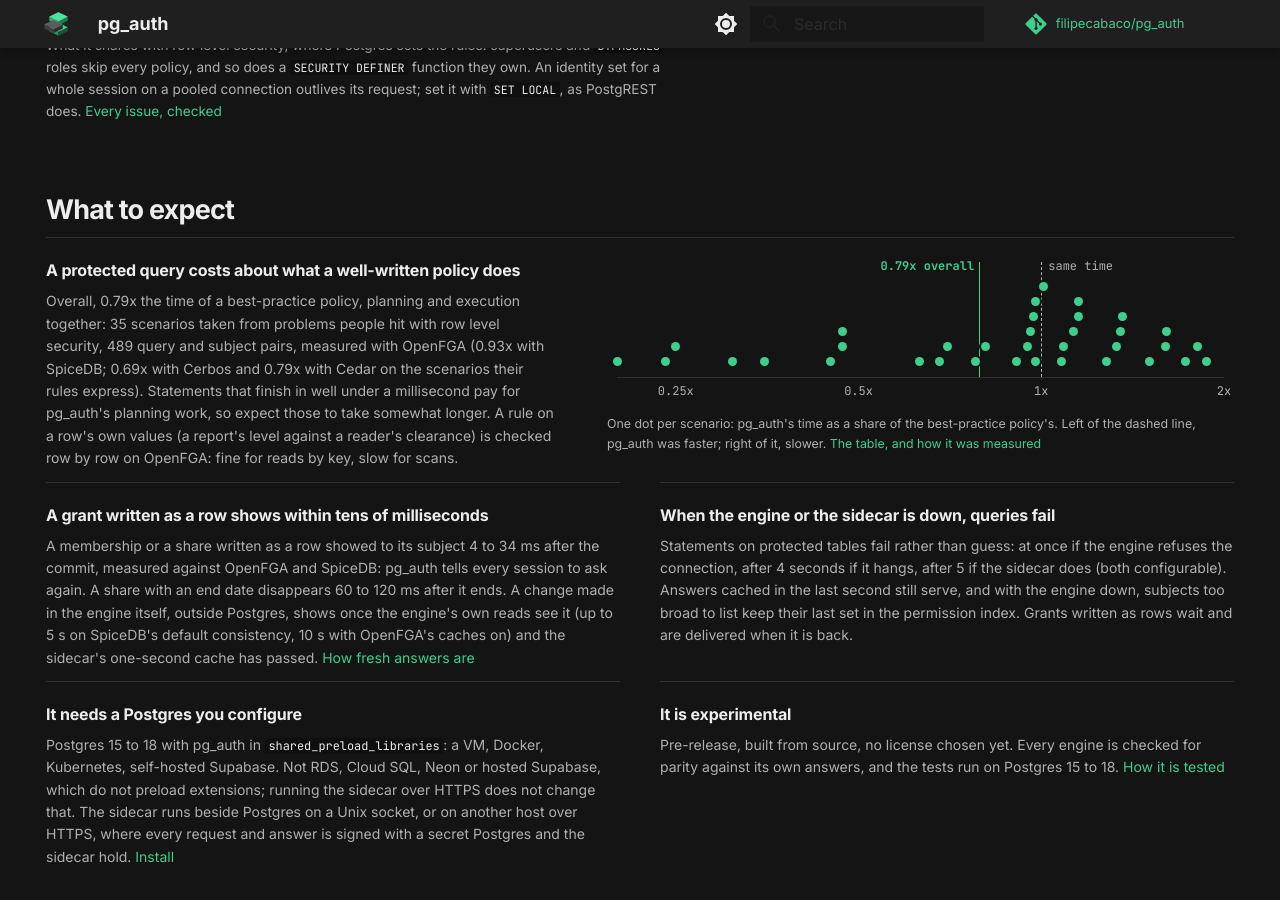
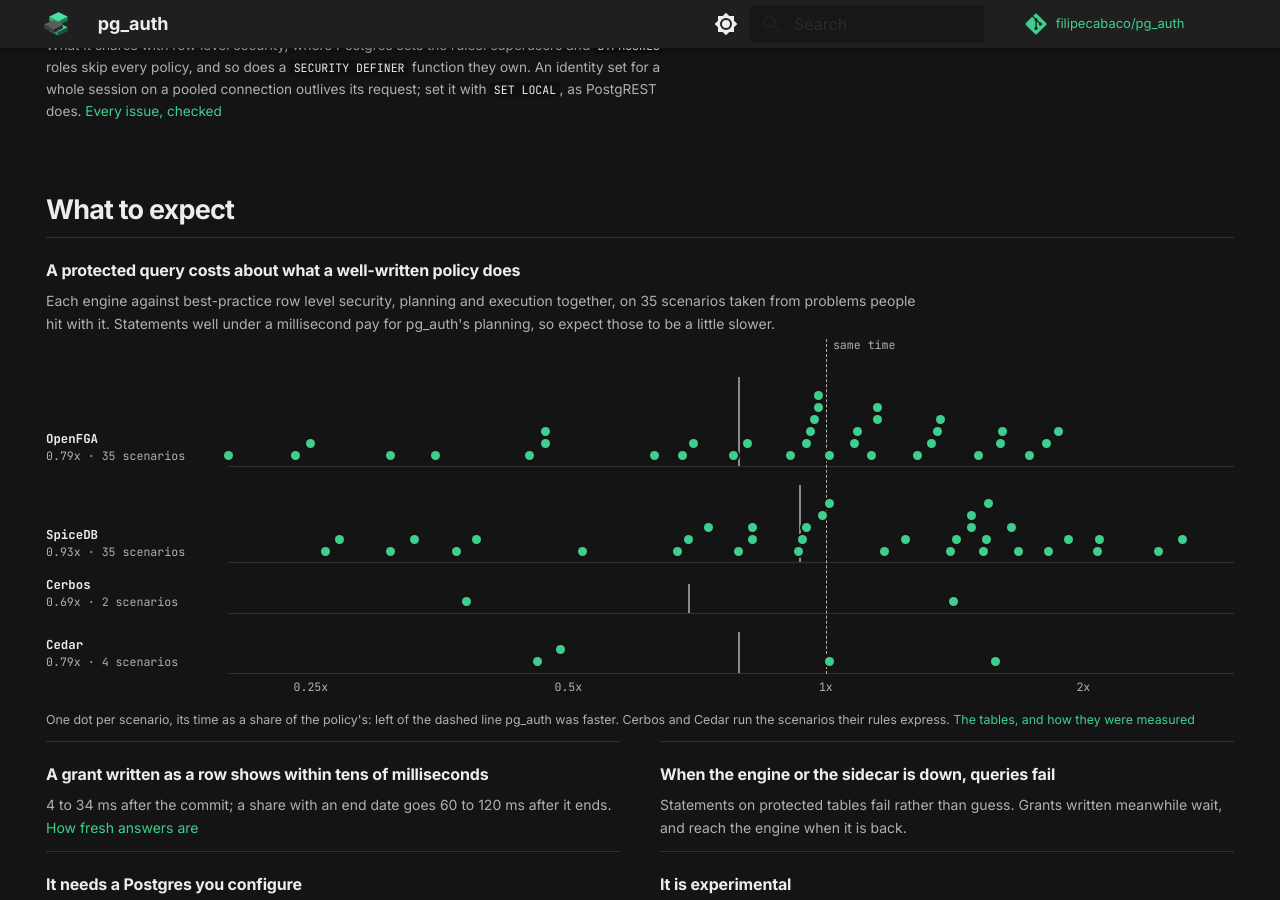
Before and after one commit to filipecabaco/pg_auth, an MkDocs documentation site: the page built from docs/index.md, in a window 1280 px wide and 900 px high, scrolled down 3170 px. Built offline with MkDocs 1.6.1 and Material for MkDocs 9.7.7, drawn with Linux system fonts in a browser that asks for light colours; comment, search, counter and statistics services are not loaded; some of the changed text lies outside the part shown.

Commit message:
Home page: each engine's benchmark in its own lane, What to expect in fewer words
The strip showed OpenFGA alone, with the other engines' figures in a sentence. It is now one
lane per engine on a shared log scale (0.2x to 3x: SpiceDB's slowest scenario is 2.6x), each
with its overall figure, its dots stacked, and the same-time line across all of them, full width
under the text; on a phone each name sits above its lane. engines_table.exs --home writes the
lanes, apply_zero.exs's `home` mode puts them in the page. The section's cards say what to
expect in a sentence or two each.

```diff
--- a/docs/stylesheets/home.css
+++ b/docs/stylesheets/home.css
@@ -587,7 +587,7 @@
 }
 
 .md-typeset .pa-proof a,
-.md-typeset .pa-strip figcaption a {
+.md-typeset .pa-lanes figcaption a {
   white-space: nowrap;
   text-underline-offset: 0.15em;
 }
@@ -711,10 +711,12 @@
 .pa-expect__item:first-child {
   grid-column: 1 / -1;
   display: grid;
-  grid-template-columns: minmax(0, 0.9fr) minmax(0, 1.1fr);
-  grid-template-areas: "head strip" "text strip";
-  column-gap: 2.4rem;
-  align-items: start;
+  grid-template-columns: minmax(0, 1fr);
+  grid-template-areas: "head" "text" "strip";
+}
+
+.md-typeset .pa-expect__item:first-child p {
+  max-width: 44rem;
 }
 
 .pa-expect__item:first-child h3 {
@@ -739,9 +741,12 @@
   margin: 0;
 }
 
-/* The strip: one dot per scenario on a log scale from 0.2x to 2x */
+/* The lanes: one per engine, one dot per scenario, on a shared log scale from 0.2x to 3x
+   (bench/docker/engines_table.exs --home writes them and stacks the dots) */
 
-.md-typeset .pa-strip {
+.md-typeset .pa-lanes {
+  --label: 8.5rem;
+  --gap: 0.6rem;
   grid-area: strip;
   display: block;
   width: auto;
@@ -749,67 +754,87 @@
   margin: 0.2rem 0 0;
 }
 
-.pa-strip__plot {
+.pa-lanes__plot {
   position: relative;
-  /* as many rows as the densest ratio needs (bench/docker/apply_zero.exs stacks the dots) */
-  height: calc(1.3rem + var(--rows, 3) * 0.75rem);
-  margin-inline: 0.5rem;
+  padding-top: 1rem;
+}
+
+.pa-lanes__lane {
+  display: grid;
+  grid-template-columns: var(--label) minmax(0, 1fr);
+  column-gap: var(--gap);
+  align-items: end;
+  padding-top: 0.7rem;
+}
+
+.pa-lanes__name {
+  padding-bottom: 0.2rem;
+  text-align: left;
+  font: 0.58rem/1.35 var(--pa-mono);
+  color: var(--pa-muted);
+}
+
+.pa-lanes__name b {
+  display: block;
+  font-weight: 600;
+  font-size: 0.62rem;
+  color: var(--md-default-fg-color);
+}
+
+.pa-lanes__track {
+  position: relative;
+  height: calc(1.1rem + var(--rows, 1) * 0.6rem);
   border-bottom: 1px solid var(--pa-line);
 }
 
-.pa-strip__plot i,
-.pa-strip__even,
-.pa-strip__overall,
-.pa-strip__axis span {
-  --pos: calc((log(var(--v)) - log(0.2)) / (log(2) - log(0.2)) * 100%);
+.pa-lanes__track i,
+.pa-lanes__overall,
+.pa-lanes__axis span {
+  --pos: calc((log(var(--v)) - log(0.2)) / (log(3) - log(0.2)) * 100%);
   position: absolute;
   left: var(--pos);
 }
 
-.pa-strip__even {
+/* the same time, across every lane: placed over the tracks' column */
+.pa-lanes__even {
+  --frac: calc((log(var(--v)) - log(0.2)) / (log(3) - log(0.2)));
+  position: absolute;
   top: 0;
   bottom: 0;
+  left: calc(var(--label) + var(--gap) + (100% - var(--label) - var(--gap)) * var(--frac));
   border-left: 1px dashed var(--pa-muted);
 }
 
-.pa-strip__even span {
+.pa-lanes__even span {
   position: absolute;
-  top: -0.2rem;
+  top: -0.1rem;
   left: 0.3rem;
-  font: 0.6rem var(--pa-mono);
+  font: 0.58rem var(--pa-mono);
   color: var(--pa-muted);
   white-space: nowrap;
 }
 
-/* the overall figure: a solid green line, its label to the left (the even line's is to the right) */
-.pa-strip__overall {
-  top: 0;
+/* each engine's overall figure, the one its label gives */
+.pa-lanes__overall {
+  top: 0.2rem;
   bottom: 0;
-  border-left: 1px solid var(--pa-green);
-}
-
-.pa-strip__overall span {
-  position: absolute;
-  top: -0.2rem;
-  right: 0.3rem;
-  font: 600 0.6rem var(--pa-mono);
-  color: var(--pa-green);
-  white-space: nowrap;
+  border-left: 2px solid var(--md-default-fg-color);
+  opacity: 0.55;
 }
 
 /* a hit target larger than the mark */
-.pa-strip__plot i {
-  bottom: calc(0.35rem + var(--row) * 0.75rem);
-  width: 0.9rem;
-  height: 0.9rem;
-  margin-left: -0.45rem;
+.pa-lanes__track i {
+  bottom: calc(0.15rem + var(--row) * 0.6rem);
+  width: 0.8rem;
+  height: 0.8rem;
+  margin-left: -0.4rem;
   display: grid;
   place-items: center;
   outline-offset: 0;
   border-radius: 50%;
 }
 
-.pa-strip__plot i::before {
+.pa-lanes__track i::before {
   content: "";
   width: 0.45rem;
   height: 0.45rem;
@@ -818,16 +843,16 @@
   box-shadow: 0 0 0 2px var(--md-default-bg-color);
 }
 
-.pa-strip__plot i:hover::before,
-.pa-strip__plot i:focus-visible::before {
+.pa-lanes__track i:hover::before,
+.pa-lanes__track i:focus-visible::before {
   background: var(--md-default-fg-color);
 }
 
-.pa-strip__plot i:hover::after,
-.pa-strip__plot i:focus-visible::after {
+.pa-lanes__track i:hover::after,
+.pa-lanes__track i:focus-visible::after {
   content: attr(data-tip);
   position: absolute;
-  bottom: 1.2rem;
+  bottom: 1.1rem;
   left: 50%;
   translate: -50% 0;
   padding: 0.3rem 0.45rem;
@@ -840,20 +865,37 @@
   pointer-events: none;
 }
 
-.pa-strip__axis {
+.pa-lanes__axis {
   position: relative;
   height: 1rem;
-  margin-inline: 0.5rem;
+  margin-left: calc(var(--label) + var(--gap));
 }
 
-.pa-strip__axis span {
+.pa-lanes__axis span {
   top: 0.25rem;
   translate: -50% 0;
-  font: 0.6rem var(--pa-mono);
+  font: 0.58rem var(--pa-mono);
   color: var(--pa-muted);
 }
 
-.md-typeset .pa-strip figcaption {
+/* on a phone each engine's name sits above its lane, which takes the full width */
+@media (max-width: 40em) {
+  .md-typeset .pa-lanes {
+    --label: 0rem;
+    --gap: 0rem;
+  }
+
+  .pa-lanes__lane {
+    grid-template-columns: minmax(0, 1fr);
+  }
+
+  .pa-lanes__track i::before {
+    width: 0.38rem;
+    height: 0.38rem;
+  }
+}
+
+.md-typeset .pa-lanes figcaption {
   margin: 0.8rem 0 0;
   font-style: normal;
   max-width: none;
@@ -941,13 +983,8 @@
   }
 
   .pa-compare,
-  .pa-install,
-  .pa-expect__item:first-child {
+  .pa-install {
     grid-template-columns: minmax(0, 1fr);
-  }
-
-  .pa-expect__item:first-child {
-    grid-template-areas: "head" "text" "strip";
   }
 
   .pa-expect__grid {
--- a/overrides/home.html
+++ b/overrides/home.html
@@ -476,8 +476,9 @@
 {# bench:stats:start #}
 {% set bench = {"ratio": 0.79, "pairs": 489, "scenarios": 35} %}
 {# bench:stats:end #}
-{# bench:rows:start #}
-{% set rows = [
+{# bench:engines:start #}
+{% set engines = [
+  {"name": "OpenFGA", "ratio": 0.79, "scenarios": 35, "dots": [
     ("nested-rls-chain", 0.20, 0),
     ("order-by-limit-selective-policy", 0.24, 0),
     ("hierarchical-permissions", 0.25, 1),
@@ -495,12 +496,12 @@
     ("supabase-chat-rooms", 0.95, 1),
     ("large-fulltext-search", 0.96, 2),
     ("partitioned-rls-no-pruning", 0.97, 3),
-  ("prepared-plan-role-revalidation", 0.98, 0),
-  ("view-owner-bypass", 0.98, 4),
-  ("org-membership", 1.01, 5),
-  ("rls-bypass-paths", 1.08, 0),
-  ("update-delete-bulk-rls-cost", 1.09, 1),
-  ("non-leakproof-operators-lose-index", 1.13, 2),
+    ("prepared-plan-role-revalidation", 0.98, 4),
+    ("view-owner-bypass", 0.98, 5),
+    ("org-membership", 1.01, 0),
+    ("rls-bypass-paths", 1.08, 1),
+    ("update-delete-bulk-rls-cost", 1.09, 2),
+    ("non-leakproof-operators-lose-index", 1.13, 0),
     ("leaky-function-and-leakproof-marking", 1.15, 3),
     ("policy-recursion-42p17", 1.15, 4),
     ("rls-best-case-tenant-column", 1.28, 0),
@@ -512,78 +513,116 @@
     ("partition-direct-access", 1.61, 2),
     ("jwt-claims-parsed-per-row", 1.73, 0),
     ("join-two-rls-tables", 1.81, 1),
-  ("tenant-skew-bad-estimates", 1.87, 0),
+    ("tenant-skew-bad-estimates", 1.87, 2)
+  ]},
+  {"name": "SpiceDB", "ratio": 0.93, "scenarios": 35, "dots": [
+    ("hierarchical-permissions", 0.26, 0),
+    ("order-by-limit-selective-policy", 0.27, 1),
+    ("nested-rls-chain", 0.31, 0),
+    ("large-membership-array-overhead", 0.33, 1),
+    ("supabase-storage-paths", 0.37, 0),
+    ("secdef-helper-oracle", 0.39, 1),
+    ("saas-project-hierarchy", 0.52, 0),
+    ("marketplace-two-party-orders", 0.67, 0),
+    ("larger-than-memory", 0.69, 1),
+    ("large-events-timeseries", 0.73, 2),
+    ("update-delete-bulk-rls-cost", 0.79, 0),
+    ("drive-nested-group-sharing", 0.82, 1),
+    ("membership-subplan-no-pullup", 0.82, 2),
+    ("rls-write-path", 0.93, 0),
+    ("large-fulltext-search", 0.94, 1),
+    ("supabase-owner-or-role", 0.95, 2),
+    ("prepared-plan-role-revalidation", 0.99, 3),
+    ("per-row-function-in-policy", 1.01, 4),
+    ("partitioned-rls-no-pruning", 1.17, 0),
+    ("rls-best-case-tenant-column", 1.24, 1),
+    ("rls-bypass-paths", 1.40, 0),
+    ("view-owner-bypass", 1.42, 1),
+    ("org-membership", 1.48, 2),
+    ("leaky-function-and-leakproof-marking", 1.48, 3),
+    ("supabase-claims-rbac", 1.53, 0),
+    ("update-select-coupling", 1.54, 1),
+    ("pool-session-state-leak", 1.55, 4),
+    ("non-leakproof-operators-lose-index", 1.65, 2),
+    ("policy-recursion-42p17", 1.68, 0),
+    ("join-two-rls-tables", 1.82, 0),
+    ("partition-direct-access", 1.92, 1),
+    ("supabase-chat-rooms", 2.08, 0),
+    ("jwt-claims-parsed-per-row", 2.09, 1),
+    ("missing-policy-index", 2.45, 0),
+    ("tenant-skew-bad-estimates", 2.61, 1)
+  ]},
+  {"name": "Cerbos", "ratio": 0.69, "scenarios": 2, "dots": [
+    ("supabase-owner-or-role", 0.38, 0),
+    ("rls-best-case-tenant-column", 1.41, 0)
+  ]},
+  {"name": "Cedar", "ratio": 0.79, "scenarios": 4, "dots": [
+    ("supabase-owner-or-role", 0.46, 0),
+    ("hierarchical-permissions", 0.49, 1),
+    ("org-membership", 1.01, 0),
+    ("rls-best-case-tenant-column", 1.58, 0)
+  ]},
 ] %}
-{# bench:rows:end #}
+{# bench:engines:end #}
 <section class="pa-section pa-expect" id="cost">
   <h2 class="pa-h2">What to expect</h2>
   <div class="pa-expect__grid">
     <div class="pa-expect__item">
       <h3>A protected query costs about what a well-written policy does</h3>
       <p>
-        Overall, {{ '%.2f' | format(bench.ratio) }}x the time of a best-practice policy, planning and
-        execution together: {{ bench.scenarios }} scenarios taken from problems people hit with row
-        level security, {{ bench.pairs }} query and subject pairs, measured with OpenFGA (0.93x with
-        SpiceDB; 0.69x with Cerbos and 0.79x with Cedar on the scenarios their rules express).
-        Statements
-        that finish in well under a millisecond pay for pg_auth's planning work, so expect those to
-        take somewhat longer. A rule on a row's own values (a report's level against a reader's
-        clearance) is checked row by row on OpenFGA: fine for reads by key, slow for scans.
+        Each engine against best-practice row level security, planning and execution together, on
+        {{ bench.scenarios }} scenarios taken from problems people hit with it. Statements well under
+        a millisecond pay for pg_auth's planning, so expect those to be a little slower.
       </p>
-      <figure class="pa-strip">
-        <div class="pa-strip__plot" style="--rows: {{ rows | map(attribute='2') | max + 1 }}" role="img" aria-label="Each scenario's pg_auth time as a share of best-practice row level security: from {{ '%.2f' | format(rows[0][1]) }}x to {{ '%.2f' | format(rows[-1][1]) }}x, {{ '%.2f' | format(bench.ratio) }}x overall">
-          <span class="pa-strip__even" style="--v: 1"><span>same time</span></span>
-          <span class="pa-strip__overall" style="--v: {{ bench.ratio }}"><span>{{ '%.2f' | format(bench.ratio) }}x overall</span></span>
-          {%- for name, v, row in rows %}
+      <figure class="pa-lanes">
+        <div class="pa-lanes__plot">
+          <span class="pa-lanes__even" style="--v: 1" aria-hidden="true"><span>same time</span></span>
+          {%- for e in engines %}
+          <div class="pa-lanes__lane" role="img" aria-label="{{ e.name }}: {{ '%.2f' | format(e.ratio) }}x the time of best-practice row level security over {{ e.scenarios }} scenarios, from {{ '%.2f' | format(e.dots[0][1]) }}x to {{ '%.2f' | format(e.dots[-1][1]) }}x">
+            <span class="pa-lanes__name"><b>{{ e.name }}</b>{{ '%.2f' | format(e.ratio) }}x &middot; {{ e.scenarios }} scenario{{ 's' if e.scenarios != 1 }}</span>
+            <div class="pa-lanes__track" style="--rows: {{ e.dots | map(attribute='2') | max + 1 }}">
+              <span class="pa-lanes__overall" style="--v: {{ e.ratio }}"></span>
+              {%- for name, v, row in e.dots %}
               <i tabindex="0" style="--v: {{ v }}; --row: {{ row }}" data-tip="{{ name }} · {{ '%.2f' | format(v) }}x"></i>
               {%- endfor %}
             </div>
-        <div class="pa-strip__axis" aria-hidden="true">
+          </div>
+          {%- endfor %}
+        </div>
+        <div class="pa-lanes__axis" aria-hidden="true">
           {%- for t, label in [(0.25, '0.25x'), (0.5, '0.5x'), (1, '1x'), (2, '2x')] %}<span style="--v: {{ t }}">{{ label }}</span>{% endfor %}
         </div>
-        <figcaption>One dot per scenario: pg_auth's time as a share of the best-practice policy's.
-          Left of the dashed line, pg_auth was faster; right of it, slower.
-          <a href="{{ 'benchmarks/' | url }}">The table, and how it was measured</a></figcaption>
+        <figcaption>One dot per scenario, its time as a share of the policy's: left of the dashed
+          line pg_auth was faster. Cerbos and Cedar run the scenarios their rules express.
+          <a href="{{ 'benchmarks/' | url }}">The tables, and how they were measured</a></figcaption>
       </figure>
     </div>
     <div class="pa-expect__item">
       <h3>A grant written as a row shows within tens of milliseconds</h3>
       <p>
-        A membership or a share written as a row showed to its subject 4 to 34 ms after the commit,
-        measured against OpenFGA and SpiceDB: pg_auth tells every session to ask again. A share with
-        an end date disappears 60 to 120 ms after it ends. A change made in the engine itself, outside
-        Postgres, shows once the engine's own reads see it (up to 5 s on SpiceDB's default
-        consistency, 10 s with OpenFGA's caches on) and the sidecar's one-second cache has passed.
+        4 to 34 ms after the commit; a share with an end date goes 60 to 120 ms after it ends.
         <a href="{{ 'usage/#8-how-fresh-answers-are' | url }}">How fresh answers are</a>
       </p>
     </div>
     <div class="pa-expect__item">
       <h3>When the engine or the sidecar is down, queries fail</h3>
       <p>
-        Statements on protected tables fail rather than guess: at once if the engine refuses the
-        connection, after 4 seconds if it hangs, after 5 if the sidecar does (both configurable).
-        Answers cached in the last second still serve, and with the engine down, subjects too broad
-        to list keep their last set in the permission index. Grants written as rows wait and are
-        delivered when it is back.
+        Statements on protected tables fail rather than guess. Grants written meanwhile wait, and
+        reach the engine when it is back.
       </p>
     </div>
     <div class="pa-expect__item">
       <h3>It needs a Postgres you configure</h3>
       <p>
-        Postgres 15 to 18 with pg_auth in <code>shared_preload_libraries</code>: a VM, Docker,
-        Kubernetes, self-hosted Supabase. Not RDS, Cloud SQL, Neon or hosted Supabase, which do not
-        preload extensions; running the sidecar over HTTPS does not change that. The sidecar runs
-        beside Postgres on a Unix socket, or on another host over HTTPS, where every request and
-        answer is signed with a secret Postgres and the sidecar hold.
-        <a href="{{ 'usage/#1-install' | url }}">Install</a>
+        Postgres 15 to 18 with pg_auth preloaded: a VM, Docker, Kubernetes, self-hosted Supabase.
+        Not RDS, Cloud SQL, Neon or hosted Supabase. <a href="{{ 'usage/#1-install' | url }}">Install</a>
       </p>
     </div>
     <div class="pa-expect__item">
       <h3>It is experimental</h3>
       <p>
-        Pre-release, built from source, no license chosen yet. Every engine is checked for parity
-        against its own answers, and the tests run on Postgres 15 to 18.
-        <a href="{{ 'testing/' | url }}">How it is tested</a>
+        Pre-release, built from source, no license yet; tested on Postgres 15 to 18 against each
+        engine's own answers. <a href="{{ 'testing/' | url }}">How it is tested</a>
       </p>
     </div>
   </div>
```
Also changed, not shown: 2 other files. Lines whose indentation alone changed are shown as unchanged.
